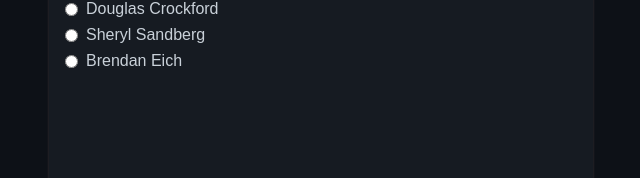
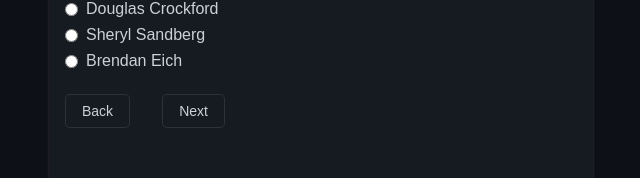
Before and after one commit to samyakkhatua/qwiz, a React (Vite) app: page /quiz in a window 1280 px wide. Shown: the part 317-495 px from the top of the page, without its empty margins (319-959 px from the left). Built offline with nearby package versions, Linux system fonts and the light colour scheme.

Commit message:
Back & Next buttons added

```diff
--- /dev/null
+++ b/src/components/NavButtons.jsx
@@ -0,0 +1,22 @@
+import React from "react";
+
+const NavButtons = ({ setCurrentQuestionIndex, currentQuestionIndex }) => {
+  return (
+    <div>
+      <button
+        className="btn"
+        onClick={() => setCurrentQuestionIndex(currentQuestionIndex - 1)}
+      >
+        Back
+      </button>
+      <button
+        className="btn"
+        onClick={() => setCurrentQuestionIndex(currentQuestionIndex + 1)}
+      >
+        Next
+      </button>
+    </div>
+  );
+};
+
+export default NavButtons;
--- a/src/components/QuizPage.jsx
+++ b/src/components/QuizPage.jsx
@@ -1,9 +1,9 @@
 import { useState } from "react";
 import { QuestionsData } from "../../QuestionData";
 import Question from "./Question";
+import NavButtons from "./NavButtons";
 
 const QuizPage = () => {
-
   const [currentQuestionIndex, setCurrentQuestionIndex] = useState(0);
   const [submittedData, setSubmittedData] = useState({});
 
@@ -11,7 +11,7 @@ const QuizPage = () => {
     setSubmittedData({ ...submittedData, [index]: value });
   };
 
-  console.log(submittedData)
+  console.log(submittedData);
 
   return (
     <div className="quiz-box">
@@ -23,6 +23,10 @@ const QuizPage = () => {
           updateSubmission={updateSubmission}
           submittedOption={submittedData[currentQuestionIndex]}
         />
+        <NavButtons
+          setCurrentQuestionIndex={setCurrentQuestionIndex}
+          currentQuestionIndex={currentQuestionIndex}
+        />
       </div>
     </div>
   );
```
Also changed, not shown: src/components/Question.jsx (line endings or trailing spaces).
